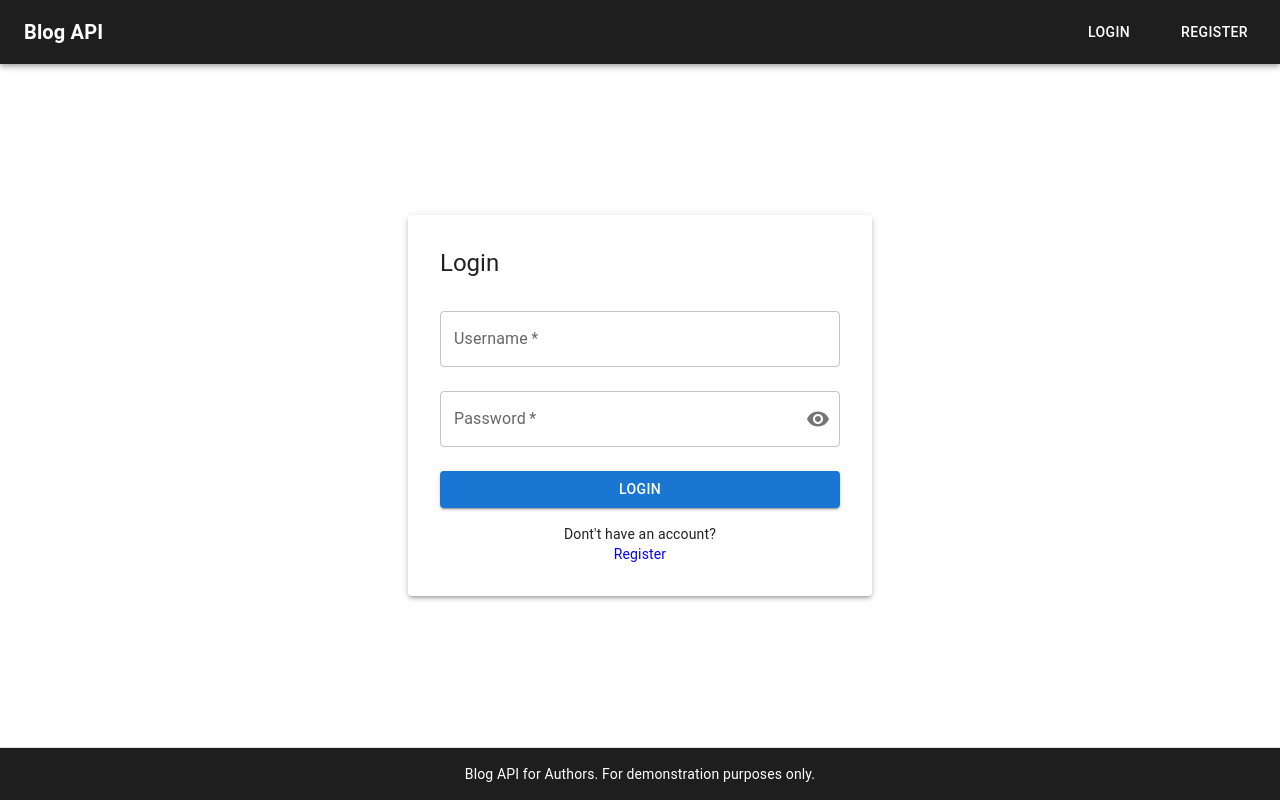
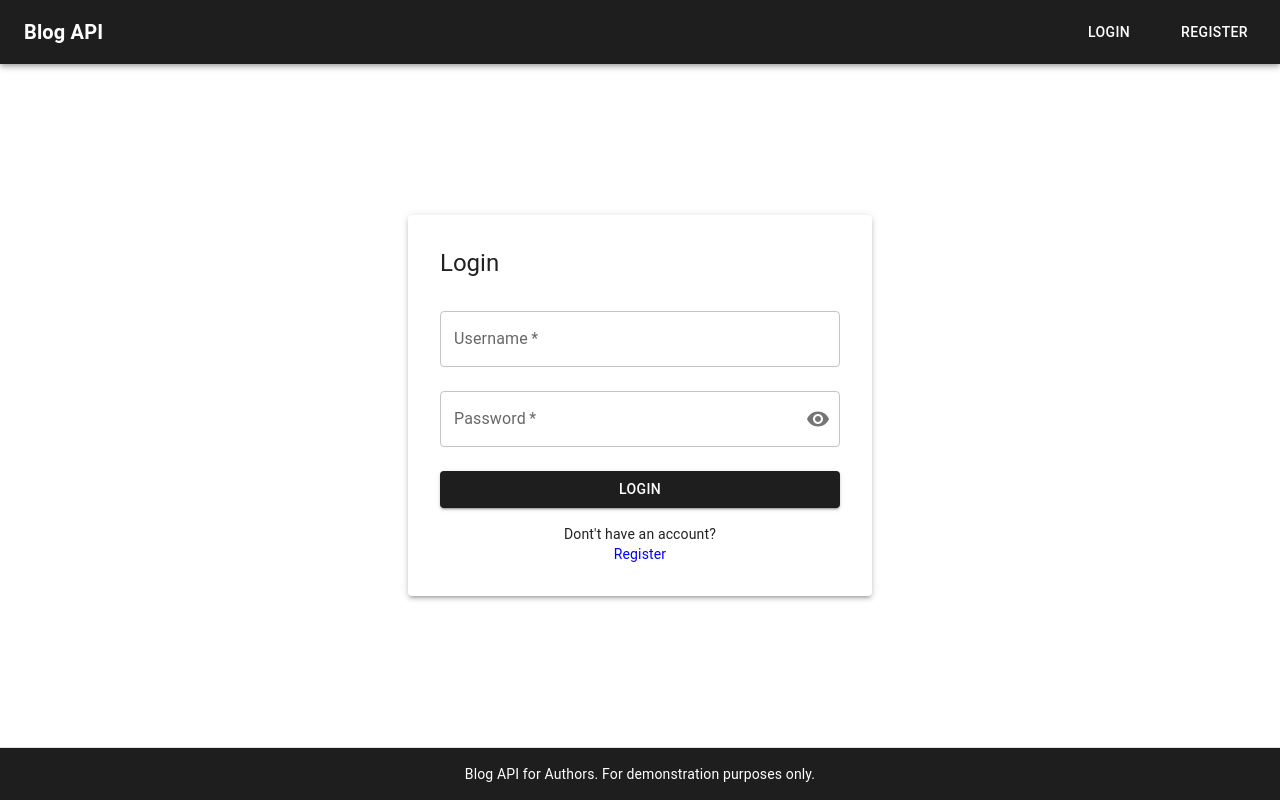
Before and after one commit to khantuevandrei/blog-frontend-author, a React (Vite) app: page /login in a window 1280 px wide. Built offline with nearby package versions, Linux system fonts and the light colour scheme.

Commit message:
Update button colors

```diff
--- a/src/features/auth/Login.jsx
+++ b/src/features/auth/Login.jsx
@@ -82,7 +82,11 @@ export default function Login() {
             type="submit"
             variant="contained"
             fullWidth
-            sx={{ mt: 2 }}
+            sx={{
+              mt: 2,
+              bgcolor: "#1e1e1e",
+              "&:hover": { bgcolor: "#4d4d4dff" },
+            }}
             disabled={loading}
           >
             {loading ? <CircularProgress size={20} color="inherit" /> : "Login"}
--- a/src/features/auth/Register.jsx
+++ b/src/features/auth/Register.jsx
@@ -120,7 +120,11 @@ export default function Register() {
             variant="contained"
             disabled={loading}
             fullWidth
-            sx={{ mt: 2 }}
+            sx={{
+              mt: 2,
+              bgcolor: "#1e1e1e",
+              "&:hover": { bgcolor: "#4d4d4dff" },
+            }}
           >
             {loading ? (
               <CircularProgress size={20} color="inherit" />
```
